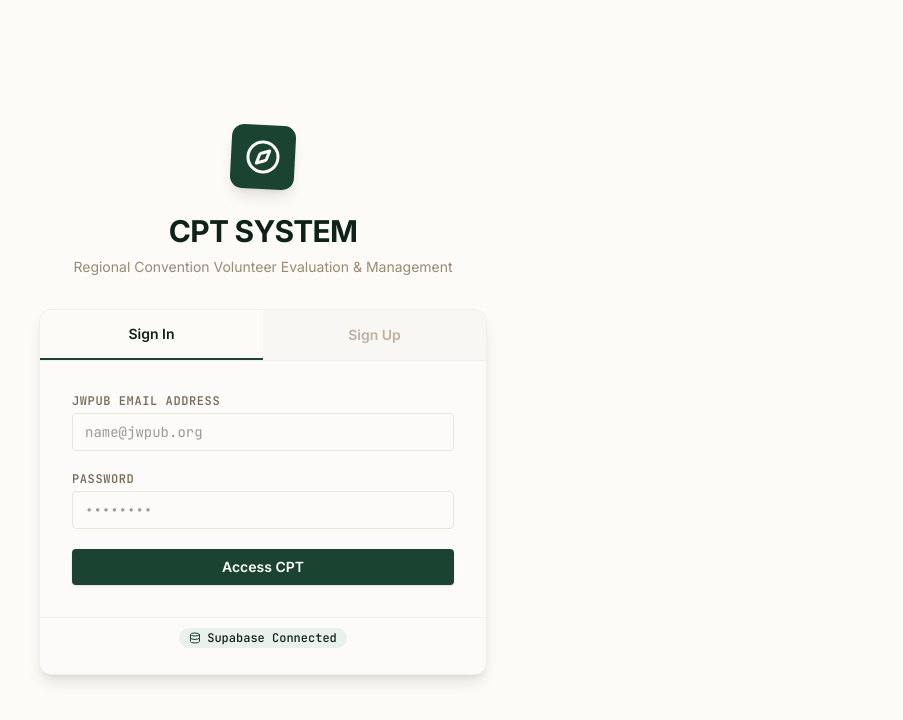
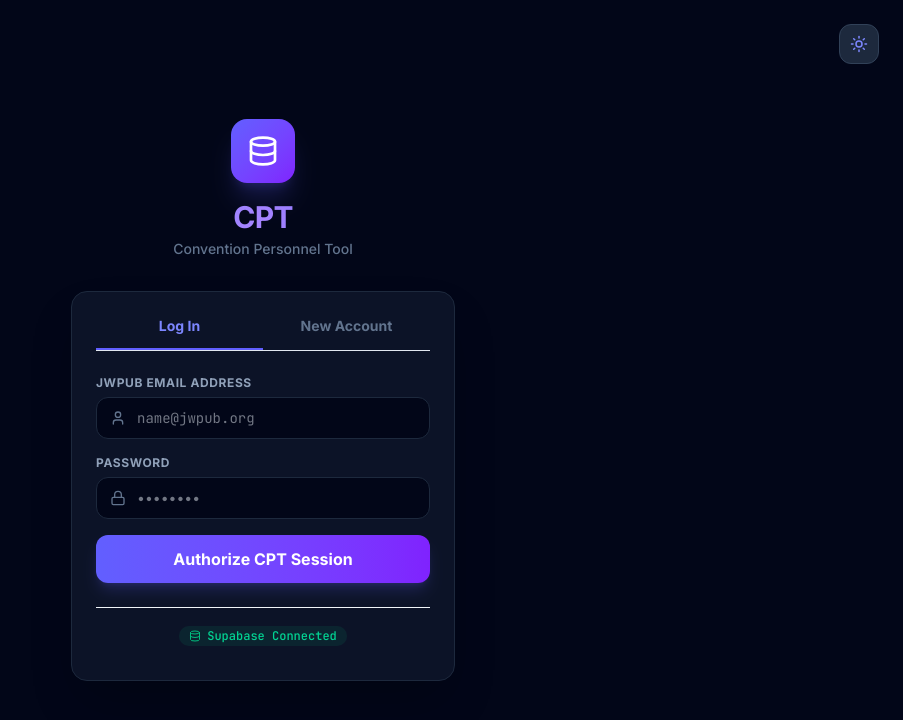
Before and after one commit to snlgray-CPT/CPT-App, a React (Vite) app: page / in a window 1280 px wide. Shown: the top 720 px of the page, without its empty margins (377-1280 px from the left). Built offline with nearby package versions, Linux system fonts and the light colour scheme; no server answers; the database is empty.

Commit message:
Add Word document Base64 parser support and style SessionGate login to match VolunGrader portal

```diff
--- a/src/components/Dashboard.tsx
+++ b/src/components/Dashboard.tsx
@@ -7,7 +7,7 @@ import {
   Search, Plus, Edit2, Trash2, Moon, Sun, Check, X,
   Upload, Download, Users, Award,
   ShieldAlert, Sparkles, Filter, Database, AlertCircle, RefreshCw,
-  Sliders, Calendar, MapPin, Phone, Mail, Globe
+  Sliders, Calendar, MapPin, Phone, Mail, Globe, LogOut
 } from 'lucide-react';
 import * as XLSX from 'xlsx';
 import confetti from 'canvas-confetti';
@@ -26,7 +26,7 @@ const calculateAge = (dobString?: string) => {
 };
 
 export const Dashboard: React.FC = () => {
-  const { activeSession, user } = useSession();
+  const { activeSession, user, logout } = useSession();
 
   // ==========================================
   // STATE MANAGEMENT
@@ -302,15 +302,22 @@ export const Dashboard: React.FC = () => {
     setImportText('');
 
     const reader = new FileReader();
-
-    // Check file types
-    if (file.type.startsWith('image/') || file.type === 'application/pdf') {
+    const fileName = file.name.toLowerCase();
+    const isWord = fileName.endsWith('.docx') || fileName.endsWith('.doc') || file.type === 'application/vnd.openxmlformats-officedocument.wordprocessingml.document' || file.type === 'application/msword';
+    const isPdf = fileName.endsWith('.pdf') || file.type === 'application/pdf';
+    const isImage = file.type.startsWith('image/') || fileName.endsWith('.png') || fileName.endsWith('.jpg') || fileName.endsWith('.jpeg');
+    const isText = file.type === 'text/plain' || file.type === 'text/csv' || fileName.endsWith('.csv') || fileName.endsWith('.txt');
+
+    if (isImage || isPdf || isWord) {
       reader.onload = (event: any) => {
         const base64Data = event.target.result.split(',')[1];
         setImportFileBase64(base64Data);
+        if (isWord) {
+          showToast(`Word document "${file.name}" loaded as Base64 payload. Ready for Gemini OCR parsing.`, "info");
+        }
       };
       reader.readAsDataURL(file);
-    } else if (file.type === 'text/plain' || file.type === 'text/csv' || file.name.endsWith('.csv') || file.name.endsWith('.txt')) {
+    } else if (isText) {
       reader.onload = (event: any) => {
         setImportText(event.target.result);
       };
@@ -829,9 +836,18 @@ export const Dashboard: React.FC = () => {
             {/* Dark/Light Toggle */}
             <button
               onClick={toggleTheme}
-              className={`p-2.5 rounded-xl border transition-all duration-200 ${theme === 'dark' ? 'bg-slate-800 border-slate-700 text-indigo-400 hover:bg-slate-700' : 'bg-slate-105 border-slate-200 text-amber-500 hover:bg-slate-200'}`}
+              className={`p-2.5 rounded-xl border transition-all duration-200 ${theme === 'dark' ? 'bg-slate-800 border-slate-700 text-indigo-400 hover:bg-slate-700' : 'bg-slate-105 border-slate-205 text-amber-500 hover:bg-slate-202'}`}
             >
               {theme === 'dark' ? <Sun className="w-4.5 h-4.5" /> : <Moon className="w-4.5 h-4.5" />}
+            </button>
+
+            {/* Logout Gate Switcher / Lock Switcher */}
+            <button
+              onClick={logout}
+              title="Lock & Change Convention"
+              className={`p-2.5 rounded-xl border transition-all duration-200 ${theme === 'dark' ? 'bg-slate-800 border-slate-700 text-rose-450 hover:bg-slate-700' : 'bg-slate-105 border-slate-205 text-rose-650 hover:bg-slate-202'}`}
+            >
+              <LogOut className="w-4.5 h-4.5" />
             </button>
           </div>
         </div>
--- a/src/components/SessionGate.tsx
+++ b/src/components/SessionGate.tsx
@@ -1,6 +1,6 @@
 import React, { useState } from 'react';
 import { useSession } from '../contexts/SessionContext';
-import { Compass, Database, AlertCircle, WifiOff } from 'lucide-react';
+import { Compass, Database, AlertCircle, WifiOff, Lock, User, Info, Sun, Moon } from 'lucide-react';
 
 export const SessionGate: React.FC<{ children: React.ReactNode }> = ({ children }) => {
   const {
@@ -18,6 +18,14 @@ export const SessionGate: React.FC<{ children: React.ReactNode }> = ({ children
   const [password, setPassword] = useState('');
   const [confirmPassword, setConfirmPassword] = useState('');
   const [isAuthLoading, setIsAuthLoading] = useState(false);
+
+  const [theme, setTheme] = useState(() => {
+    return localStorage.getItem('app_theme') || 'dark';
+  });
+
+  const toggleTheme = () => {
+    setTheme(prev => prev === 'dark' ? 'light' : 'dark');
+  };
   const [error, setError] = useState('');
 
   // Credentials config inputs for the Connection Block screen
@@ -175,98 +183,109 @@ export const SessionGate: React.FC<{ children: React.ReactNode }> = ({ children
   // 2. Authentication Login/Signup screens
   if (!user) {
     return (
-      <div className="min-h-screen bg-cream-100 flex flex-col justify-center py-12 sm:px-6 lg:px-8 font-sans">
-        <div className="sm:mx-auto sm:w-full sm:max-w-md text-center">
-          <div className="mx-auto h-16 w-16 bg-forest-600 rounded-xl flex items-center justify-center shadow-lg transform rotate-3">
-            <Compass className="h-9 w-9 text-cream-100" />
-          </div>
-          <h2 className="mt-6 text-center text-3xl font-extrabold text-forest-800 tracking-tight">
-            CPT SYSTEM
-          </h2>
-          <p className="mt-2 text-center text-sm text-sand-600">
-            Regional Convention Volunteer Evaluation & Management
-          </p>
+      <div className={`min-h-screen flex items-center justify-center font-sans ${theme === 'dark' ? 'bg-slate-950 text-slate-100' : 'bg-slate-50 text-slate-900'}`}>
+        <div className="absolute top-6 right-6 flex items-center gap-2">
+          <button
+            onClick={toggleTheme}
+            className={`p-2.5 rounded-xl border transition-all duration-200 ${theme === 'dark' ? 'bg-slate-800 border-slate-700 text-indigo-400 hover:bg-slate-800' : 'bg-white border-slate-200 text-amber-500 hover:bg-slate-100'}`}
+          >
+            {theme === 'dark' ? <Sun className="w-4.5 h-4.5" /> : <Moon className="w-4.5 h-4.5" />}
+          </button>
         </div>
 
-        <div className="mt-8 sm:mx-auto sm:w-full sm:max-w-md">
-          <div className="bg-sand-50 border border-sand-200 shadow-lg rounded-xl overflow-hidden">
+        <div className="w-full max-w-md p-8">
+          {/* Logo Brand Header */}
+          <div className="text-center mb-8">
+            <div className="inline-flex bg-gradient-to-br from-indigo-500 to-violet-600 p-4 rounded-2xl text-white shadow-xl shadow-indigo-500/20 mb-4">
+              <Database className="w-8 h-8" />
+            </div>
+            <h1 className="text-3xl font-extrabold tracking-tight bg-gradient-to-r from-indigo-400 via-violet-400 to-indigo-500 bg-clip-text text-transparent">
+              CPT
+            </h1>
+            <p className="text-sm text-slate-500 dark:text-slate-400 mt-1 font-medium">Convention Personnel Tool</p>
+          </div>
 
+          <div className={`rounded-2xl border p-6 shadow-2xl transition-all duration-300 ${theme === 'dark' ? 'bg-slate-900/80 border-slate-800' : 'bg-white border-slate-200'}`}>
             {/* Tabs */}
-            <div className="flex border-b border-sand-200">
+            <div className="flex border-b dark:border-slate-800 border-slate-200 mb-6">
               <button
-                type="button"
                 onClick={() => { setAuthTab('login'); setError(''); }}
-                className={`w-1/2 py-3.5 text-center text-sm font-semibold transition-all ${
+                className={`flex-1 pb-3 text-sm font-bold border-b-2 transition-all ${
                   authTab === 'login'
-                    ? 'bg-cream-100 text-forest-800 border-b-2 border-forest-600'
-                    : 'text-sand-500 hover:text-sand-800 bg-sand-100'
+                  ? 'border-indigo-500 text-indigo-400 font-bold'
+                  : 'border-transparent text-slate-500 dark:text-slate-400 hover:text-slate-300'
                 }`}
               >
-                Sign In
+                Log In
               </button>
               <button
-                type="button"
                 onClick={() => { setAuthTab('signup'); setError(''); }}
-                className={`w-1/2 py-3.5 text-center text-sm font-semibold transition-all ${
+                className={`flex-1 pb-3 text-sm font-bold border-b-2 transition-all ${
                   authTab === 'signup'
-                    ? 'bg-cream-100 text-forest-800 border-b-2 border-forest-600'
-                    : 'text-sand-500 hover:text-sand-800 bg-sand-100'
+                  ? 'border-indigo-500 text-indigo-400 font-bold'
+                  : 'border-transparent text-slate-500 dark:text-slate-400 hover:text-slate-300'
                 }`}
               >
-                Sign Up
+                New Account
               </button>
             </div>
 
-            <form className="space-y-5 p-6 sm:p-8" onSubmit={handleAuthSubmit}>
+            <form onSubmit={handleAuthSubmit} className="space-y-4">
               <div>
-                <label className="block text-xs font-semibold text-sand-700 uppercase tracking-wider mb-1 font-mono">
-                  JWPub Email Address
-                </label>
-                <input
-                  id="email"
-                  type="email"
-                  required
-                  placeholder="name@jwpub.org"
-                  className="w-full atlas-input"
-                  value={email}
-                  onChange={(e) => setEmail(e.target.value)}
-                />
+                <label className="block text-xs font-bold tracking-wider uppercase text-slate-400 mb-1.5">JWPub Email Address</label>
+                <div className="relative">
+                  <User className="w-4 h-4 text-slate-500 absolute left-3.5 top-1/2 -translate-y-1/2" />
+                  <input
+                    type="email"
+                    required
+                    value={email}
+                    onChange={(e) => setEmail(e.target.value)}
+                    placeholder="name@jwpub.org"
+                    className={`w-full pl-10 pr-3.5 py-2.5 rounded-xl border text-sm focus:outline-none focus:ring-2 focus:ring-indigo-500 ${
+                      theme === 'dark' ? 'bg-slate-950 border-slate-800 text-slate-200 font-mono' : 'bg-slate-50 border-slate-200'
+                    }`}
+                  />
+                </div>
               </div>
 
               <div>
-                <label className="block text-xs font-semibold text-sand-700 uppercase tracking-wider mb-1 font-mono">
-                  Password
-                </label>
-                <input
-                  id="password"
-                  type="password"
-                  required
-                  placeholder="••••••••"
-                  className="w-full atlas-input"
-                  value={password}
-                  onChange={(e) => setPassword(e.target.value)}
-                />
+                <label className="block text-xs font-bold tracking-wider uppercase text-slate-400 mb-1.5">Password</label>
+                <div className="relative">
+                  <Lock className="w-4 h-4 text-slate-500 absolute left-3.5 top-1/2 -translate-y-1/2" />
+                  <input
+                    type="password"
+                    required
+                    value={password}
+                    onChange={(e) => setPassword(e.target.value)}
+                    placeholder="••••••••"
+                    className={`w-full pl-10 pr-3.5 py-2.5 rounded-xl border text-sm focus:outline-none focus:ring-2 focus:ring-indigo-500 ${
+                      theme === 'dark' ? 'bg-slate-950 border-slate-800 text-slate-200' : 'bg-slate-50 border-slate-200'
+                    }`}
+                  />
+                </div>
               </div>
 
               {authTab === 'signup' && (
                 <div>
-                  <label className="block text-xs font-semibold text-sand-700 uppercase tracking-wider mb-1 font-mono">
-                    Confirm Password
-                  </label>
-                  <input
-                    id="confirm-password"
-                    type="password"
-                    required
-                    placeholder="••••••••"
-                    className="w-full atlas-input"
-                    value={confirmPassword}
-                    onChange={(e) => setConfirmPassword(e.target.value)}
-                  />
+                  <label className="block text-xs font-bold tracking-wider uppercase text-slate-400 mb-1.5">Confirm Password</label>
+                  <div className="relative">
+                    <Lock className="w-4 h-4 text-slate-500 absolute left-3.5 top-1/2 -translate-y-1/2" />
+                    <input
+                      type="password"
+                      required
+                      value={confirmPassword}
+                      onChange={(e) => setConfirmPassword(e.target.value)}
+                      placeholder="••••••••"
+                      className={`w-full pl-10 pr-3.5 py-2.5 rounded-xl border text-sm focus:outline-none focus:ring-2 focus:ring-indigo-500 ${
+                        theme === 'dark' ? 'bg-slate-950 border-slate-800 text-slate-200' : 'bg-slate-50 border-slate-200'
+                      }`}
+                    />
+                  </div>
                 </div>
               )}
 
               {error && (
-                <div className="text-red-700 bg-red-50 border border-red-200 rounded p-3 text-xs font-mono">
+                <div className="text-rose-400 bg-rose-500/10 border border-rose-500/20 rounded-xl p-3 text-xs font-mono">
                   {error}
                 </div>
               )}
@@ -274,17 +293,17 @@ export const SessionGate: React.FC<{ children: React.ReactNode }> = ({ children
               <button
                 type="submit"
                 disabled={isAuthLoading}
-                className="w-full btn-primary py-3 justify-center text-base"
+                className="w-full py-3 rounded-xl bg-gradient-to-r from-indigo-500 to-violet-600 hover:from-indigo-600 hover:to-violet-700 text-white font-bold transition-all shadow-lg shadow-indigo-500/20 disabled:opacity-50"
               >
                 {isAuthLoading
                   ? 'Authenticating...'
-                  : (authTab === 'login' ? 'Access CPT' : 'Create CPT Account')}
+                  : (authTab === 'login' ? 'Authorize CPT Session' : 'Create CPT Account')}
               </button>
             </form>
 
-            <div className="px-6 pb-6 pt-2 text-center border-t border-sand-200">
-              <span className="inline-flex items-center gap-1.5 px-2.5 py-0.5 rounded-full text-xs font-medium font-mono bg-forest-50 text-forest-800">
-                <Database className="w-3 h-3 text-forest-600" />
+            <div className="px-6 pb-2 pt-4 text-center border-t dark:border-slate-850 border-slate-100 mt-6">
+              <span className="inline-flex items-center gap-1.5 px-2.5 py-0.5 rounded-full text-xs font-medium font-mono bg-emerald-500/10 text-emerald-400">
+                <Database className="w-3 h-3 text-emerald-500" />
                 Supabase Connected
               </span>
             </div>
```
